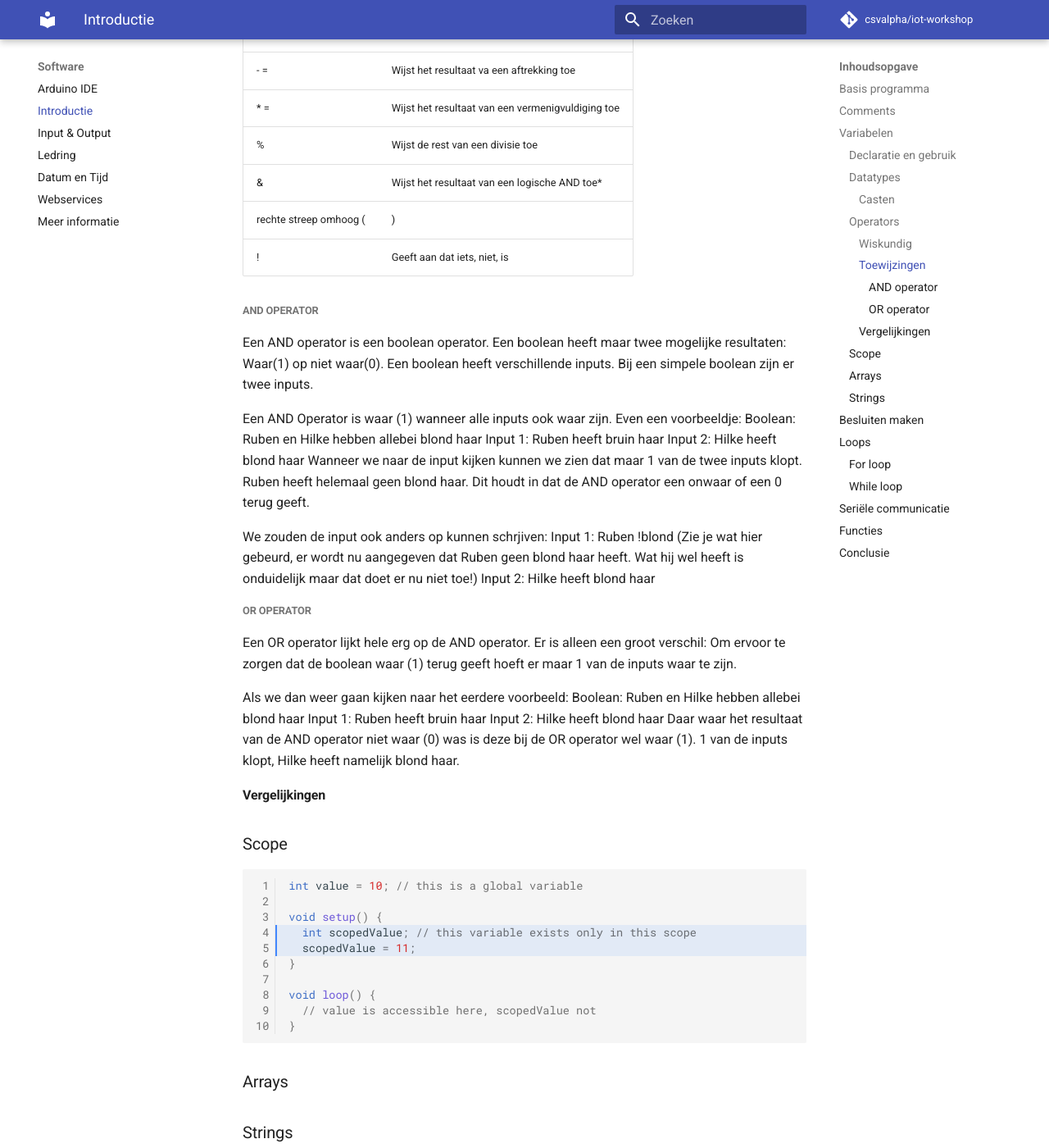
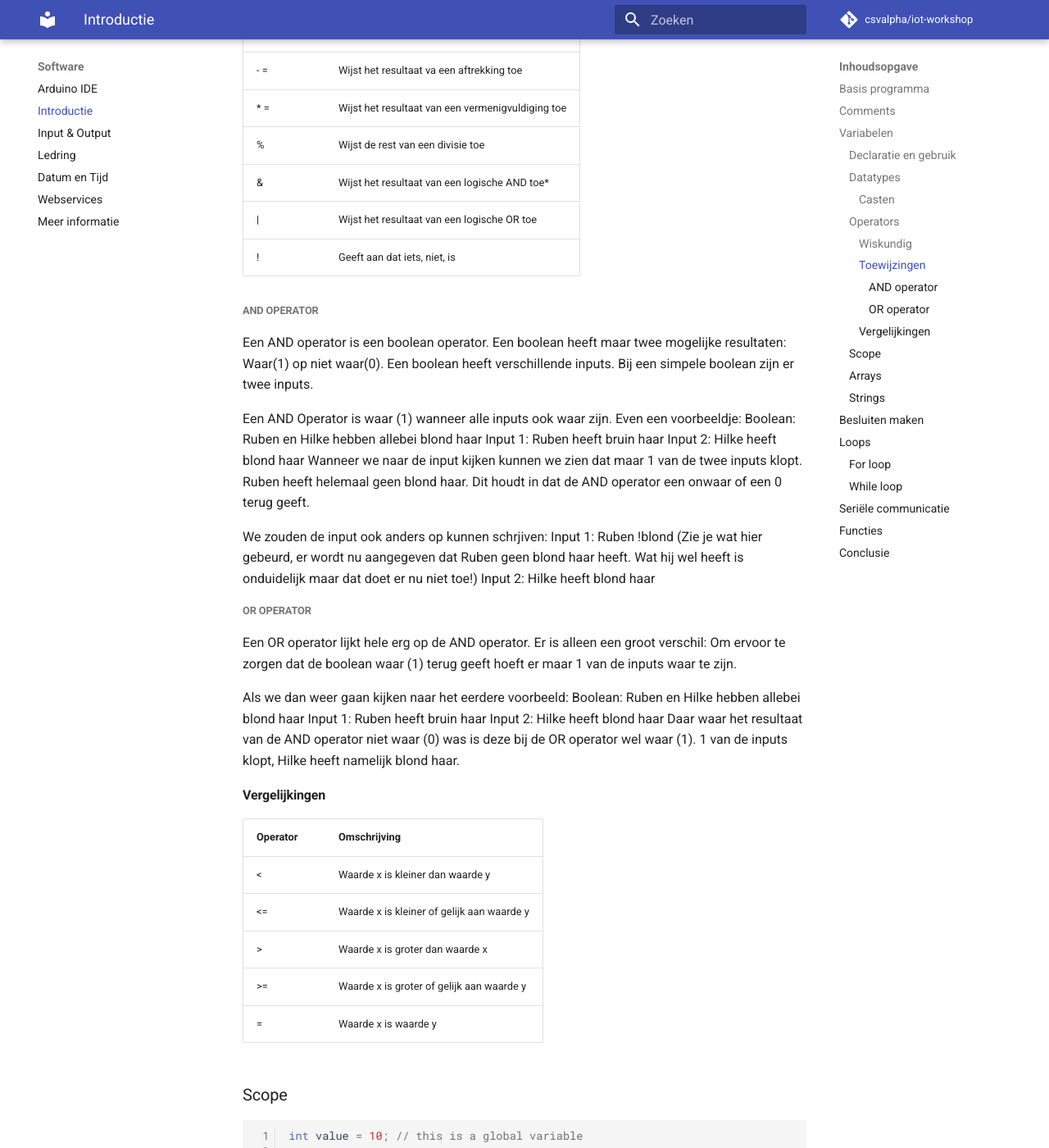
Before and after one commit to csvalpha/iot-workshop, an MkDocs documentation site: the page built from docs/software/introductie.md, in a window 1280 px wide and 1400 px high, scrolled down 1910 px. Shown: the whole window at 82% size. Built offline with MkDocs 1.6.1 and Material for MkDocs 9.7.7, drawn with Linux system fonts in a browser that asks for light colours; comment, search, counter and statistics services are not loaded.

Commit message:
Update introductie.md

```diff
--- a/docs/software/introductie.md
+++ b/docs/software/introductie.md
@@ -72,7 +72,7 @@ variable = 10;
 | * =                     | Wijst het resultaat van een vermenigvuldiging toe|
 | %                       | Wijst de rest van een divisie toe                |
 | &                       | Wijst het resultaat van een logische AND toe*    |
-| rechte streep omhoog (|)| Wijst het resultaat van een logische OR toe      |
+| \|                      | Wijst het resultaat van een logische OR toe      |
 | !                       | Geeft aan dat iets, niet, is                     |
 
 ##### AND operator
@@ -98,7 +98,13 @@ Input 2: Hilke heeft blond haar
 Daar waar het resultaat van de AND operator niet waar (0) was is deze bij de OR operator wel waar (1). 1 van de inputs klopt, Hilke heeft namelijk blond haar.
 
 #### Vergelijkingen
-
+| Operator              | Omschrijving                              |
+|-----------------------|-------------------------------------------|
+| <                     | Waarde x is kleiner dan waarde y          |
+| <=                    | Waarde x is kleiner of gelijk aan waarde y|
+| >                     | Waarde x is groter dan waarde x           |
+| >=                    | Waarde x is groter of gelijk aan waarde y |
+| =                     | Waarde x is waarde y                      |
 
 ### Scope
 
```
